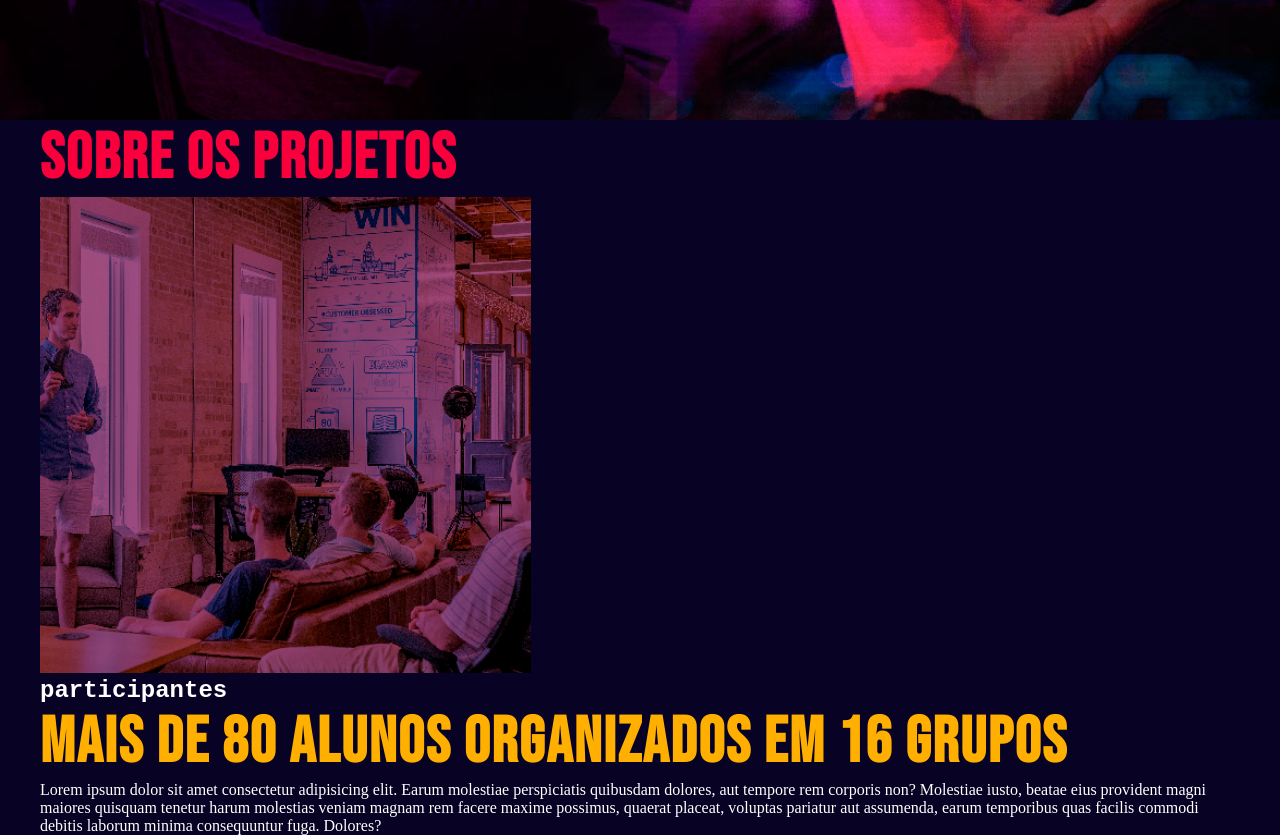
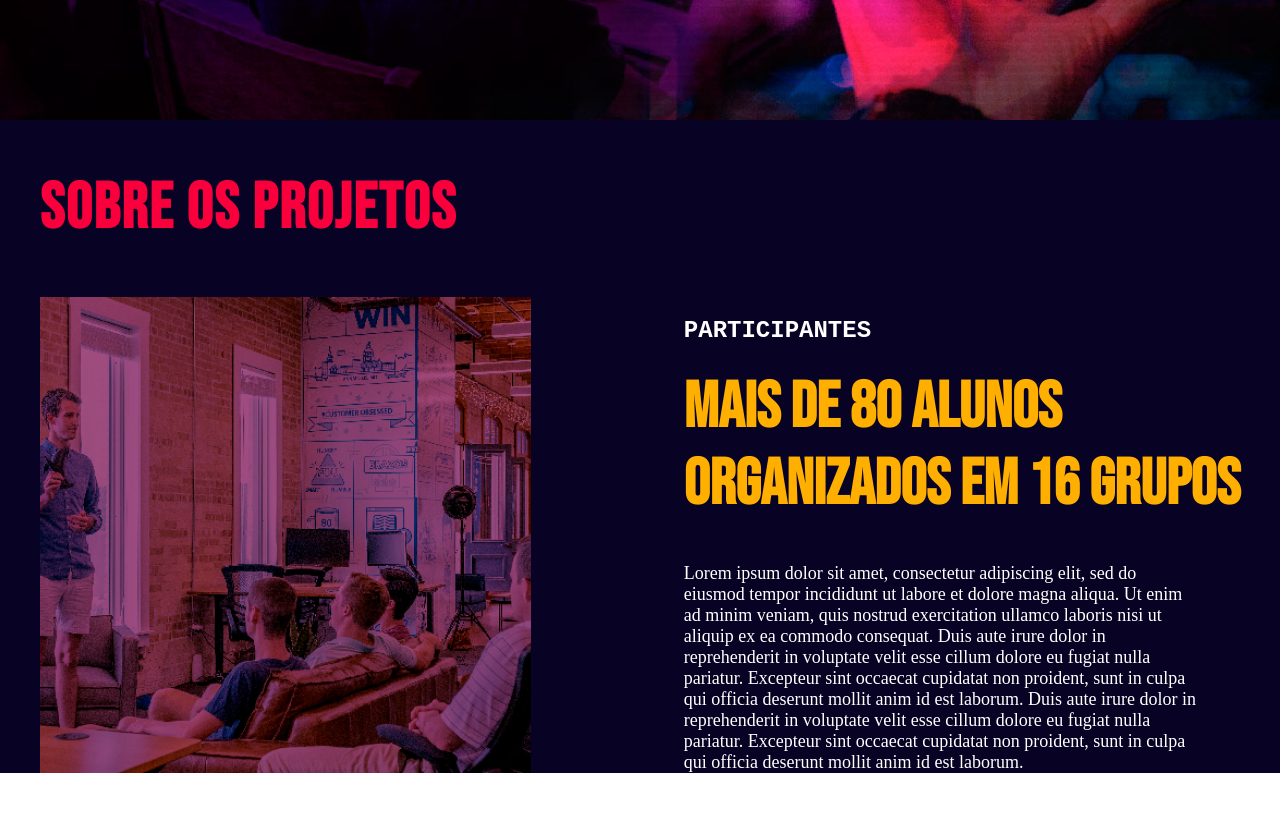
Before and after one commit to Vinicius-Vieira-Andrade/1SEM, a plain HTML site: page projeto-landingpage/index.html in a window 1280 px wide. Shown: the part 680-1515 px from the top of the page. After the commit the page ends 1453 px from the top, so only its background shows below. Drawn offline with Linux system fonts and the light colour scheme.

Commit message:
alterado projeto landingpage

```diff
--- a/projeto-landingpage/css/style.css
+++ b/projeto-landingpage/css/style.css
@@ -18,6 +18,7 @@
     }
 
     body {}
+
     /* centralização */
 
     .grid-layout {
@@ -25,7 +26,10 @@
         max-width: 1200px;
         height: 100%;
         margin: 0 auto;
+        /* border: greenyellow 2px solid; */
     }
+
+    /* header */
 
     header .header-flex-box {
         display: flex;
@@ -59,13 +63,15 @@
         background-color: rgb(0, 0, 0);
     }
 
+    /* main desenvolvimento */
+
     main .banner {
         background-image: url(../assets/imagem-fundo-banner.png);
         width: 100%;
         height: 740px;
         background-repeat: no-repeat;
         background-size: cover;
-        /*cover= 100% auto*/
+        /*cover= (é igual) 100% auto*/
         background-position: bottom;
     }
 
@@ -101,6 +107,8 @@
         margin: 15px 15px;
     }
 
+    /* sobre */
+
     #fundoroxo {
         background-color: #080324;
     }
@@ -110,21 +118,51 @@
         font-size: 64px;
         font-family: "Bebas_Neue";
         letter-spacing: 2px;
+        margin-top: 50px;
+        margin-bottom: 50px;
     }
 
     div h3 {
         font-family: 'Courier New', Courier, monospace;
         color: #ffffff;
         font-size: 24px;
+        text-transform: uppercase;
     }
 
     div h2 {
         color: #FFAF00;
         font-size: 64px;
         font-family: "Bebas_Neue";
-        letter-spacing: 2px;
+        margin-top: 25px;
+        margin-bottom: 40px;
     }
 
-    section div p {
-        color: #ffffff;
+    section p {
+        color: white;
+        font-size: 18px;
     }
+
+    #imagemsobre {
+        width: 491px;
+        height: 476px;
+    }
+
+    .sobreflex {
+        display: flex;
+        justify-content: space-between;
+        /* border: 1px solid blueviolet; */
+    }
+
+    section #divsobre {
+        display: flex;
+        flex-direction: column;
+        justify-content: center;
+        /* border: 1px solid salmon; */
+    }
+
+    .divparti {
+        display: flex;
+        flex-direction: column;
+        justify-content: flex-end;
+        /* border: #FFAF00 2px solid; */
+    }
--- a/projeto-landingpage/index.html
+++ b/projeto-landingpage/index.html
@@ -35,23 +35,34 @@
         </article>
 
         <section id="fundoroxo">
-            <div class="grid-layout">
-                <div id="banner-sobre">
+            <div class="grid-layout sobreflex">
+                <div id="divsobre">
                     <h1>sobre os projetos</h1>
-                    <img src="assets/imagem-seção-sobre.png" alt="">
+                    <img id="imagemsobre" src="assets/imagem-seção-sobre.png" alt="">
                 </div>
 
-                <div>
+                <div class="divparti">
                     <h3>participantes</h3>
 
-                    <h2>mais de 80 alunos organizados em 16 grupos</h2>
+                    <h2>mais de 80 alunos <br> organizados em 16 grupos</h2>
 
-                    <p>Lorem ipsum dolor sit amet consectetur adipisicing elit. Earum molestiae perspiciatis quibusdam dolores, aut tempore rem corporis non? Molestiae iusto, beatae eius provident magni maiores quisquam tenetur harum molestias veniam magnam
-                        rem facere maxime possimus, quaerat placeat, voluptas pariatur aut assumenda, earum temporibus quas facilis commodi debitis laborum minima consequuntur fuga. Dolores?</p>
+                    <p>Lorem ipsum dolor sit amet, consectetur adipiscing elit, sed do <br> eiusmod tempor incididunt ut
+                        labore et dolore magna aliqua. Ut enim <br> ad minim veniam, quis nostrud exercitation ullamco
+                        laboris nisi ut <br> aliquip ex ea commodo consequat. Duis aute irure dolor in <br>
+                        reprehenderit in
+                        voluptate velit esse cillum dolore eu fugiat nulla <br> pariatur. Excepteur sint occaecat
+                        cupidatat
+                        non proident, sunt in culpa <br> qui officia deserunt mollit anim id est laborum. Duis aute
+                        irure
+                        dolor in <br> reprehenderit in voluptate velit esse cillum dolore eu fugiat nulla <br> pariatur.
+                        Excepteur
+                        sint occaecat cupidatat non proident, sunt in culpa <br> qui officia deserunt mollit anim id est
+                        laborum.</p>
                 </div>
             </div>
+        </section>
 
-        </section>
+
     </main>
 
     <footer>
```
